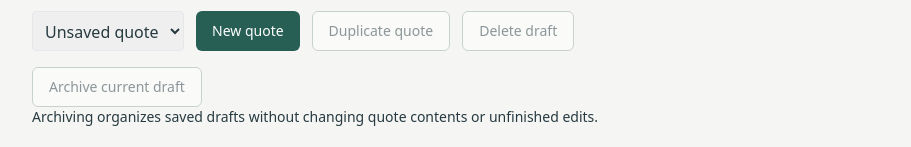
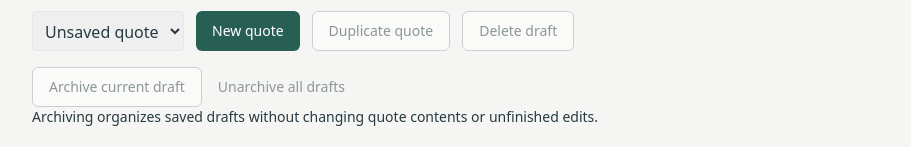
Before and after one commit to kirkduchesne/quote-builder, a Next.js app: page / in a window 1280 px wide. Shown: the part 327-474 px from the top of the page, without its empty margins (184-1095 px from the left). Built offline with nearby package versions, Linux system fonts and the light colour scheme.

Commit message:
feat: restore archived drafts to active view

```diff
--- a/components/draft-workspace.tsx
+++ b/components/draft-workspace.tsx
@@ -330,6 +330,9 @@ export function DraftWorkspace() {
           organizationState.archive(active.id, !organizationState.organization.archivedIds.includes(active.id));
         }}>{organizationState.organization.archivedIds.includes(active.id) ? 'Unarchive current draft' : 'Archive current draft'}</Button>
         {organizationState.organization.archivedIds.includes(active.id) && <p className="my-2 font-medium">Current draft is archived. It remains editable and printable.</p>}
+        <Button type="button" variant="ghost" disabled={!organizationState.ready || !organizationState.organization.archivedIds.length} onClick={() => {
+          if (window.confirm('Unarchive all drafts? Quote contents and unfinished edits are unchanged.')) organizationState.persist({ archivedIds: [] });
+        }}>Unarchive all drafts</Button>
         <p className="text-sm">Archiving organizes saved drafts without changing quote contents or unfinished edits.</p>
         <p role="status">{organizationState.message}</p>
       </div>
```
